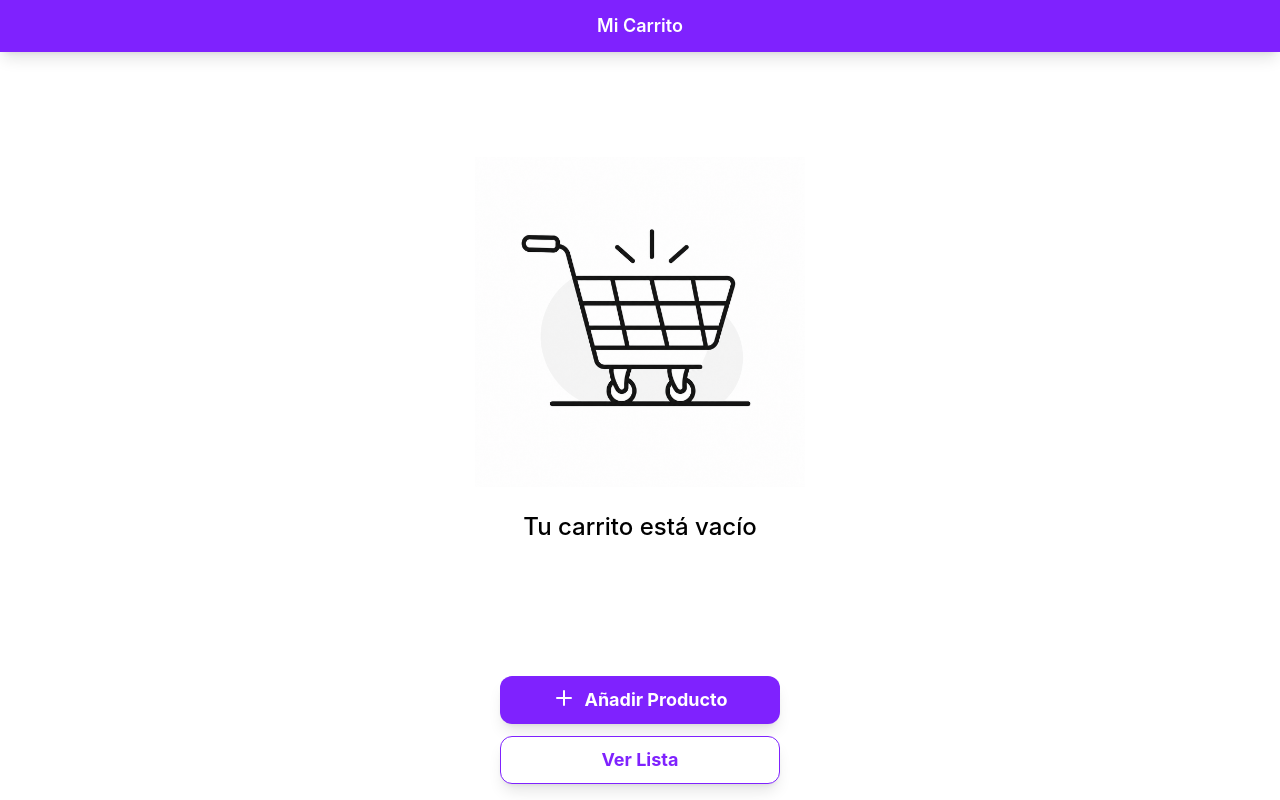
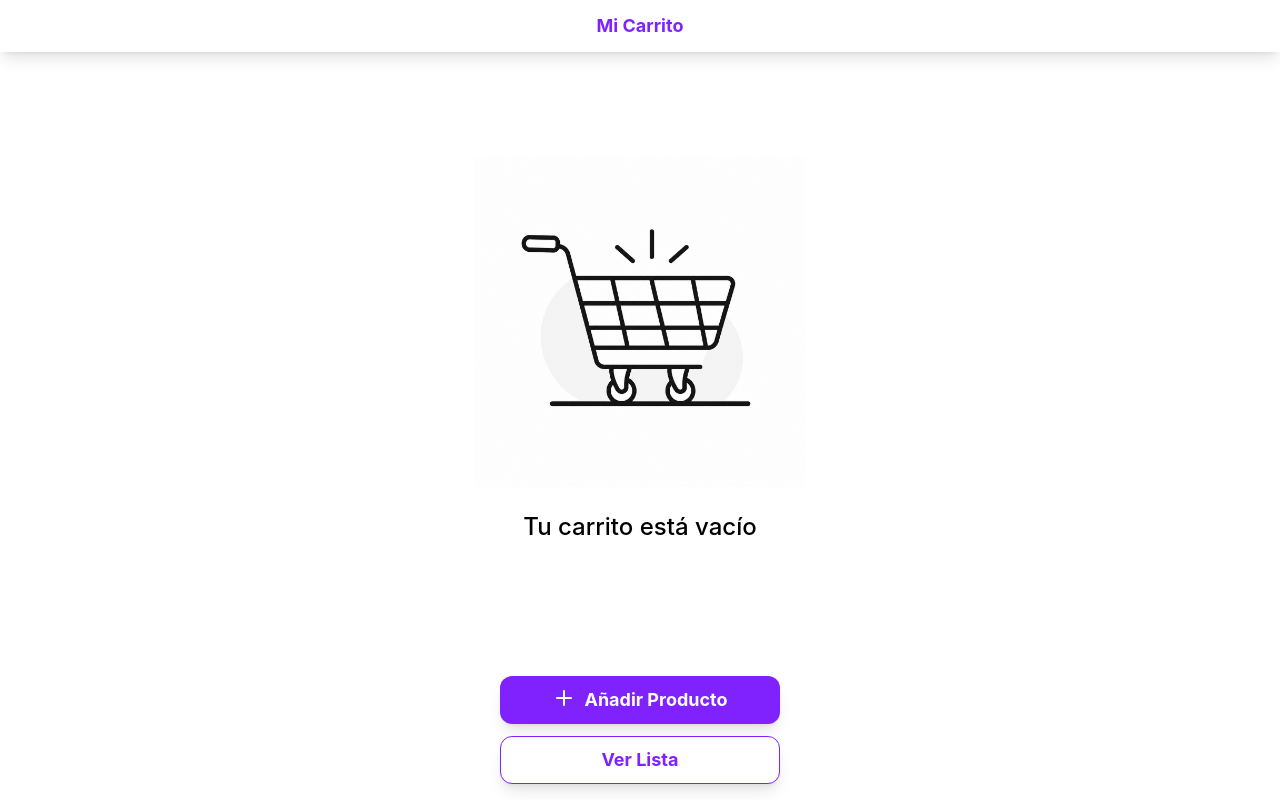
Before and after one commit to palavecino12/Zapi, a React (Vite) app in the folder frontend/: page /cart in a window 1280 px wide. Built offline with nearby package versions, Linux system fonts and the light colour scheme; what @zxing/browser would draw is missing.

Commit message:
Cambio en CartItem, Header y Cart List

```diff
--- a/frontend/src/cart/CartItem.tsx
+++ b/frontend/src/cart/CartItem.tsx
@@ -16,10 +16,10 @@ const Cartitem = ({ product }: CartItemProps) => {
       <div className="rounded-2xl overflow-hidden bg-gray-200 border border-black/20 w-full">
 
         {/* Parte superior */}
-        <div className="bg-gray-200 p-2 flex items-center justify-between">
+        <div className="bg-white p-1 flex items-center justify-between">
 
           {/* Nombre del producto */}
-          <h2 className="text-black/90 text-2xl font-semibold ml-4">
+          <h2 className="text-black/90 text-xl font-bold ml-2">
             {product.name}
           </h2>
 
@@ -33,10 +33,10 @@ const Cartitem = ({ product }: CartItemProps) => {
         </div >
 
         {/* Parte inferior */}
-        < div className="bg-gray-200 p-2 flex items-center justify-between" >
+        < div className="bg-white p-2 flex items-center justify-between" >
 
           {/* Precio del producto */}
-          <p className="text-black/70 text-xl font-bold ml-4">
+          <p className="text-violet-600 text-lg font-bold ml-2">
             Precio: ${(product.price * product.quantity).toLocaleString()}
           </p>
 
--- a/frontend/src/cart/CartList.tsx
+++ b/frontend/src/cart/CartList.tsx
@@ -34,7 +34,7 @@ function CartList({ carrito }: Props) {
             ))}
 
           </div>
-          <p className=" border-y border-black/30 p-3 shadow-lg ">
+          <p className=" border-y border-black/30 p-3 font-bold shadow-lg ">
             Total: ${total}
           </p>
         </>
--- a/frontend/src/components/Header.tsx
+++ b/frontend/src/components/Header.tsx
@@ -4,8 +4,8 @@ type Props = {
 
 function Header({ title = "Mi carrito" }: Props) {
     return (
-        <div className="w-full bg-violet-600 px-4 py-3 mb-3 shadow-lg">
-            <h2 className="text-white text-lg font-semibold flex center-items justify-center">
+        <div className="w-full bg-white px-4 py-3 mb-3 shadow-lg">
+            <h2 className="text-violet-600 text-lg font-bold flex center-items justify-center">
                 {title}
             </h2>
         </div>
```
